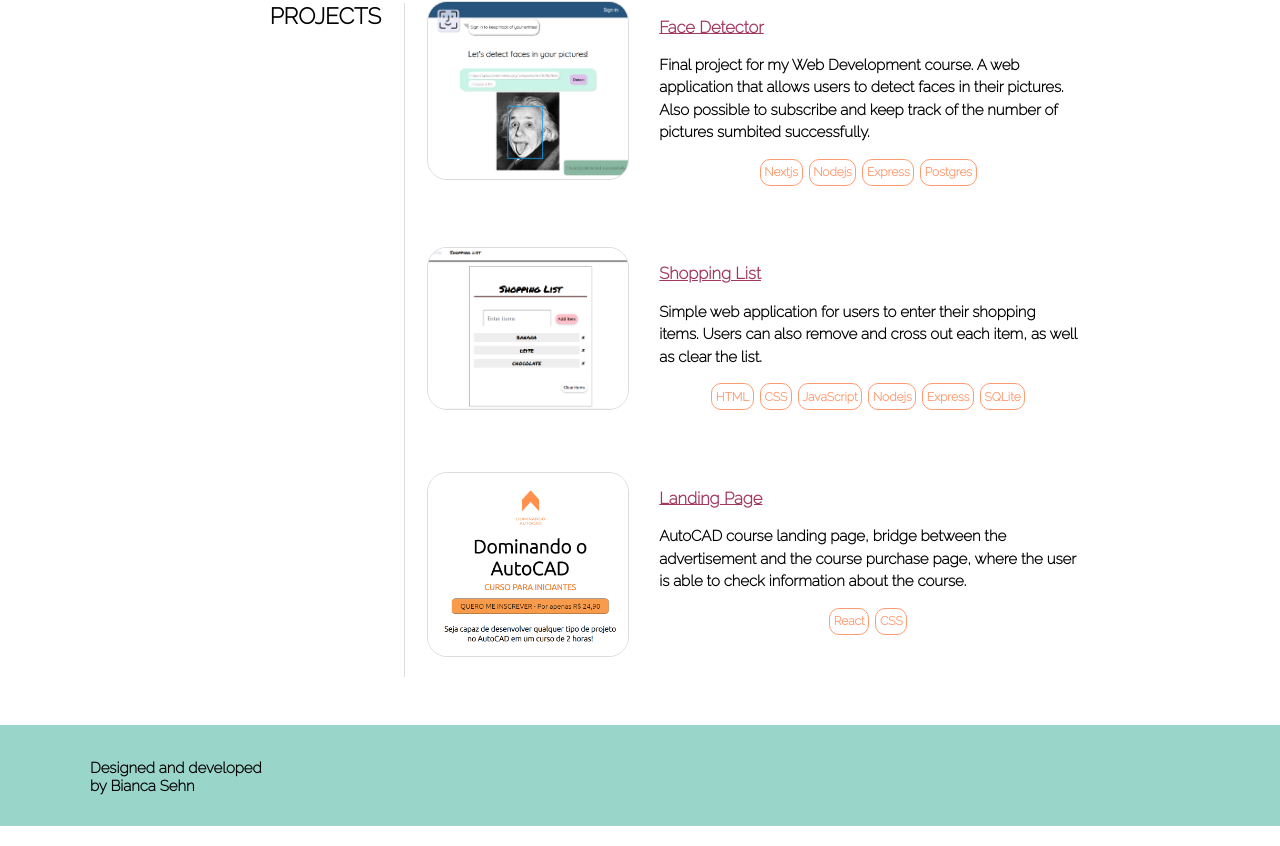
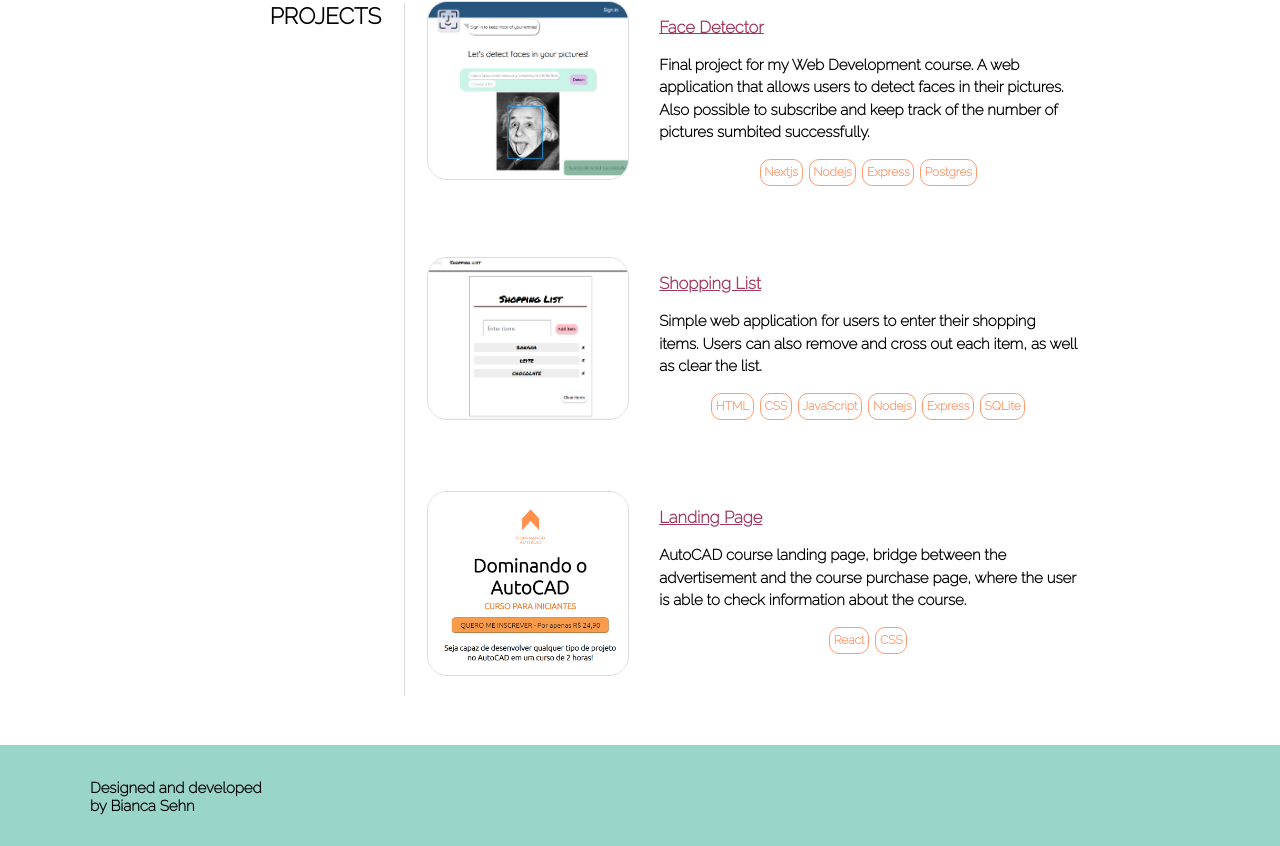
Before and after one commit to biancasehn/portfolio, a React (Create React App) app: page / in a window 1280 px wide. Shown: the part 1511-2357 px from the top of the page. Built offline with nearby package versions, Linux system fonts and the light colour scheme.

Commit message:
fix: margin bottom of project techs

```diff
--- a/src/App.css
+++ b/src/App.css
@@ -239,7 +239,7 @@ a {
 .project .projTechs span {
   width: fit-content;
   padding: .3em;
-  margin: 0 3px;
+  margin: 0 3px .8em 3px;
 
   border: 1px solid var(--details);
   border-radius: 10px;
```
